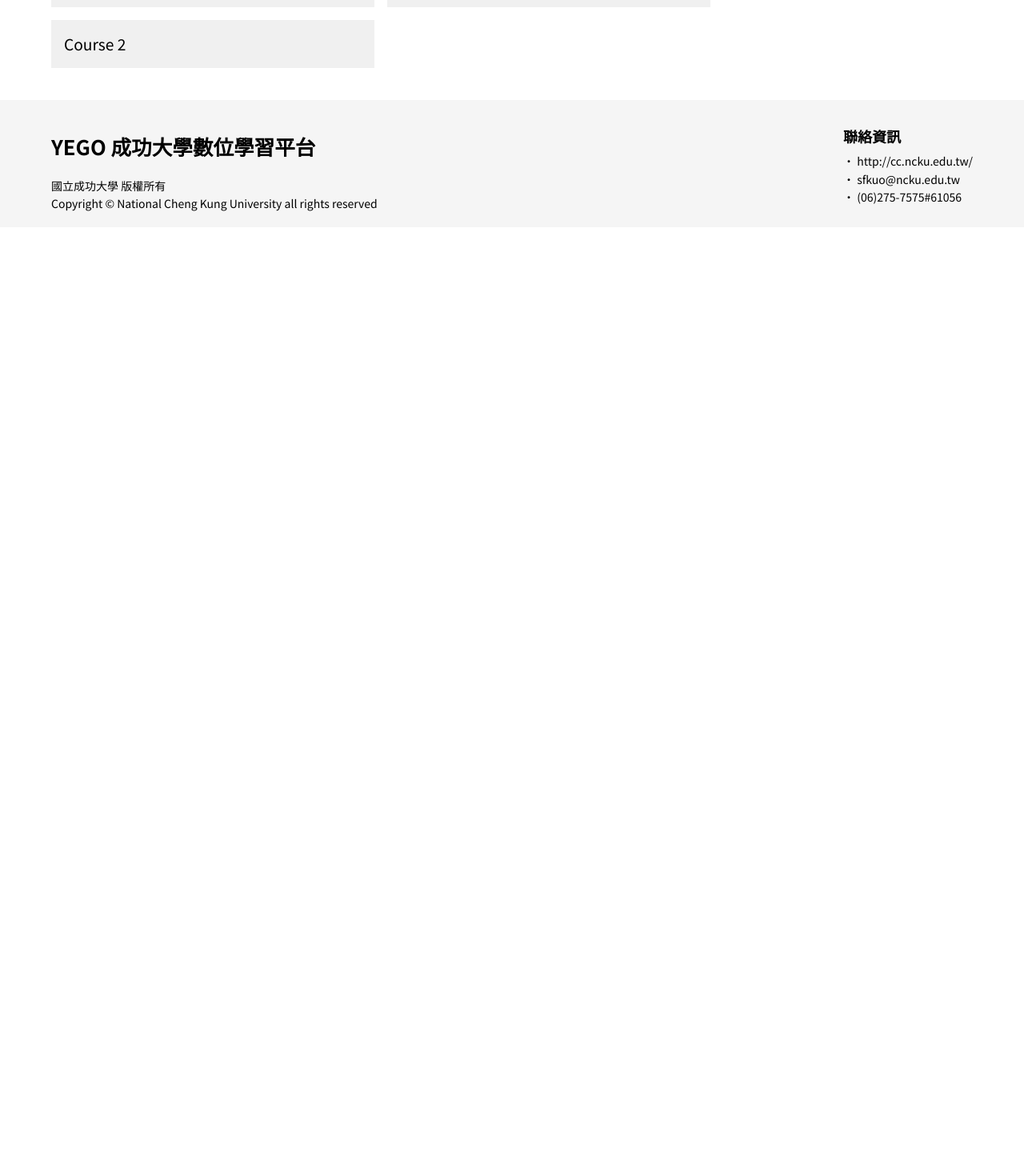
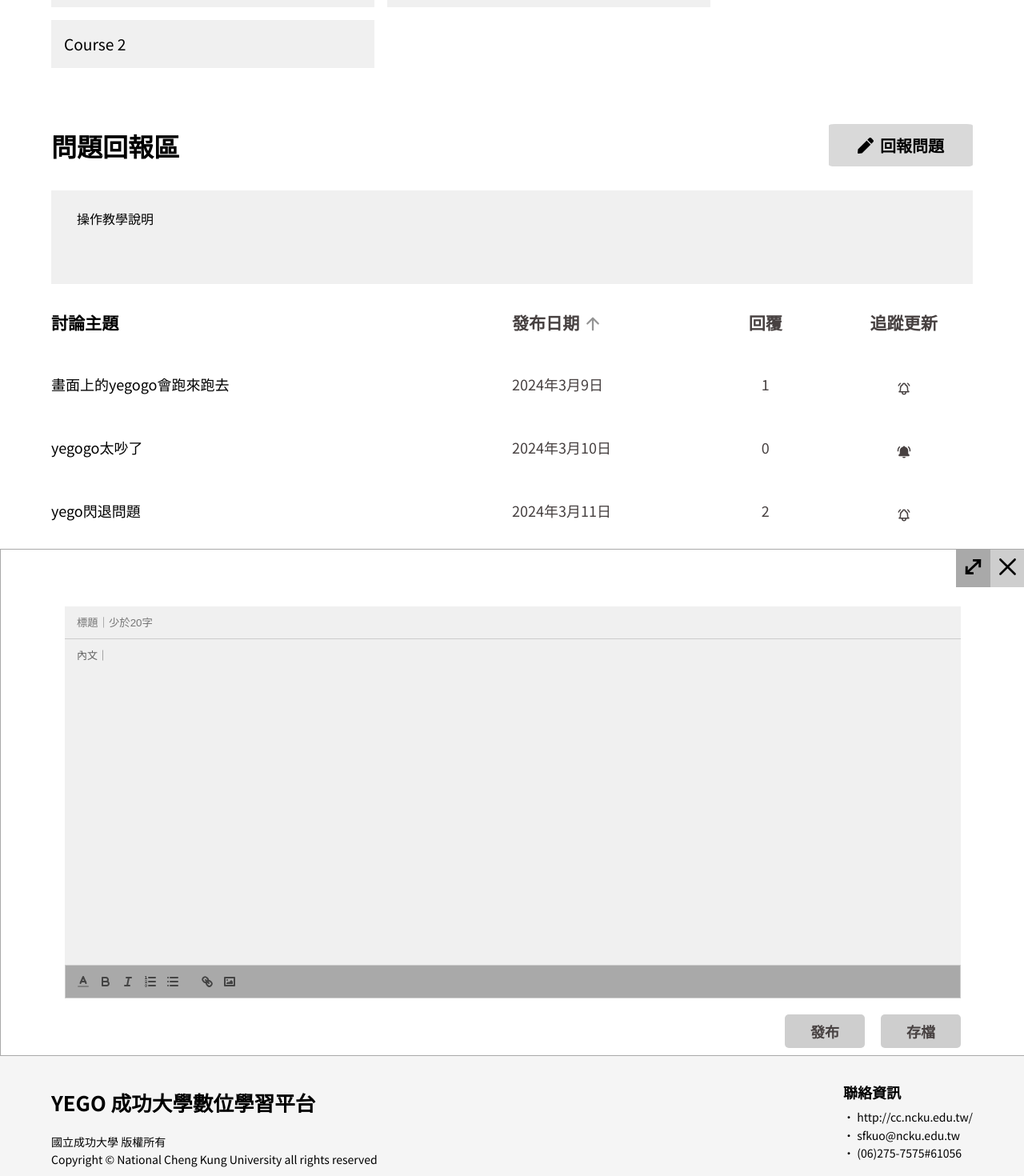
Before and after one commit to salmoniscute/Yego, a React (Create React App) app in the folder frontend/: page / in a window 1280 px wide. Shown: the part 900-2370 px from the top of the page at 80% size. Before the commit the page ends 1184 px from the top, so only its background shows below. Built offline with nearby package versions, Linux system fonts and the light colour scheme; sample sign-in values are in the browser's storage.

Commit message:
add: Report Page & Post Editor

```diff
--- /dev/null
+++ b/frontend/src/components/DiscussionList/index.scss
@@ -0,0 +1,50 @@
+.list {
+  display: flex;
+  justify-content: space-between;
+  font-size: 18px;
+  color: #474141;
+
+  button {
+    background-color: transparent;
+    color: #474141;
+  }
+
+  .topic {
+    width: 50%;
+    text-align: left;
+    color: black;
+    text-decoration: none;
+  }
+  .topic:active {
+    color: black;
+  }
+
+  .launch {
+    width: 20%;
+    display: flex;
+    justify-content: start;
+    align-items: start;
+
+    button {
+      width: auto;
+      color: #949494;
+      font-size: 24px;
+      padding: 5px;
+    }
+  }
+
+  .reply {
+    width:15%;
+    text-align: center;
+  }
+
+  .follow {
+    width: 15%;
+    text-align: center;
+    transition: transform all;
+
+    p {
+      font-size: 18px;
+    }
+  }
+}
--- /dev/null
+++ b/frontend/src/components/DiscussionList/index.tsx
@@ -0,0 +1,66 @@
+import { ReactElement, useState } from "react";
+import { Link } from "react-router-dom";
+
+import "./index.scss";
+
+import { BiSolidBellRing } from "react-icons/bi";
+import { TbBellRinging } from "react-icons/tb";
+import { IoArrowUp } from "react-icons/io5";
+import { IoArrowDown } from "react-icons/io5";
+
+export default function DiscussionList(): ReactElement {
+  let list = [ //get list api
+    {
+      id: 0,
+      topic: "畫面上的yegogo會跑來跑去",
+      launch: "2024年3月9日",
+      reply: 1,
+      isFollow: false
+    },
+    {
+      id: 1,
+      topic: "yegogo太吵了",
+      launch: "2024年3月10日",
+      reply: 0,
+      isFollow: true
+    },
+    {
+      id: 2,
+      topic: "yego閃退問題",
+      launch: "2024年3月11日",
+      reply: 2,
+      isFollow: false
+    }
+  ];
+
+  const [arrow, setArrow] = useState(true); //up = true, down = false
+  const Resort = () => {
+    if(arrow === true) {
+      setArrow(false);
+      // early->last api
+    }
+    else {
+      setArrow(true);
+      // last->early api
+    }
+  }
+
+  const listRender = list.map((item) =>
+    <div key={item.id} className="list">
+      <Link to="/" className="topic"><p>{item.topic}</p></Link>
+      <p className="launch">{item.launch}</p>
+      <p className="reply">{item.reply}</p>
+      <button className="follow"><p>{item.isFollow === true ? <BiSolidBellRing /> : <TbBellRinging />}</p></button>
+    </div>
+  );
+
+  return <>
+  <div className="list">
+      <h3 className="topic">討論主題</h3>
+      <h3 className="launch">發布日期<button onClick={Resort}>{arrow === true ? <IoArrowUp /> : <IoArrowDown />}</button></h3>
+      <h3 className="reply">回覆</h3>
+      <h3 className="follow">追蹤更新</h3>
+  </div>
+  {listRender}
+  </>
+}
--- /dev/null
+++ b/frontend/src/components/PostEditor/index.scss
@@ -0,0 +1,73 @@
+#postEditor {
+  margin: 0 auto;
+  padding: 55px 0;
+  width: 80rem;
+  border: 1px #a9a9a9 solid;
+  position: relative;
+  .btn {
+    width: auto;
+    color: black;
+    font-size: 35px;
+    padding: 4px;
+    padding-bottom: 0;
+  }
+  .expand-btn {
+    background-color: #a9a9a9;
+    position: absolute;
+    top: 0;
+    right: 43px;
+  }
+  .close-btn {
+    background-color: #cecece;
+    position: absolute;
+    right: 0;
+    top: 0;
+  }
+  .bottom-btn {
+    width: auto;
+    background-color: #cecece;
+    color: #474141;
+    font-weight: bold;
+    font-size: 18px;
+    border-radius: 5px;
+    padding: 8px 32px;
+    margin-left: 20px;
+    margin-top: 20px;
+    float: right;
+  }
+  .text-editor {
+    margin: 1rem auto;
+    max-width: 70rem;
+    border-radius: 0.5rem;
+    border: none;
+
+    .title {
+      height: 2.5rem;
+      background: #f0f0f0;
+      margin: 0;
+      padding: 12px 15px;
+      border: none;
+    }
+    .title:focus {
+      outline: none;
+    }
+    .ql-container {
+      height: 25.5rem;
+      background: #f0f0f0;
+      border-bottom: none;
+      border-right: none;
+      border-left: none;
+    }
+    #toolbar {
+      background: #a9a9a9;
+
+      .ql-format {
+        margin-right: 0.5rem;
+      }
+    }
+    .ql-editor::before {
+      content: attr(data-placeholder);
+      font-style: normal;
+    }
+  }
+}
--- /dev/null
+++ b/frontend/src/components/PostEditor/index.tsx
@@ -0,0 +1,110 @@
+import React, { Component } from 'react';
+import ReactQuill, { Quill } from 'react-quill';
+import 'react-quill/dist/quill.snow.css';
+
+import "./index.scss";
+
+import { RxCross2 } from "react-icons/rx";
+import { CgExpand } from "react-icons/cg";
+
+//自定義按鈕可參考以下：
+// 定义自定义按钮组件，使用 Octicon
+const CustomButton: React.FC = () => <span className="octicon octicon-star" />;
+
+// // 插入星星的事件处理函数
+// function insertStar(this: any) {
+//   const cursorPosition = this.quill.getSelection().index;
+//   this.quill.insertText(cursorPosition, "★");
+//   this.quill.setSelection(cursorPosition + 1);
+// }
+
+const CustomToolbar: React.FC = () => (
+  <div id="toolbar">
+    <span className="ql-formats">
+      <select className="ql-color">
+        <option value="red" />
+        <option value="green" />
+        <option value="blue" />
+        <option value="orange" />
+        <option value="violet" />
+        <option value="#d0d1d2" />
+        <option selected />
+      </select>
+      <button className="ql-bold" />
+      <button className="ql-italic" />
+      <button className="ql-list" value="ordered" />
+      <button className="ql-list" value="bullet" />
+      </span>
+    <span className="ql-formats">
+      <button className="ql-link" />
+      <button className="ql-image" />
+    </span>
+    <CustomButton />
+  </div>
+);
+
+// 编辑器组件，包括自定义工具栏和内容容器
+class Editor extends Component<{ placeholder?: string }, { editorHtml: string }> {
+  constructor(props: { placeholder?: string }) {
+    super(props);
+    this.state = { editorHtml: "" };
+    this.handleChange = this.handleChange.bind(this);
+  }
+
+  handleChange(html: string) {
+    this.setState({ editorHtml: html });
+  }
+
+  render() {
+    return (
+      <div id="postEditor">
+        <button className='btn expand-btn'><CgExpand /></button>
+        <button className='btn close-btn'><RxCross2 /></button>
+        <div className="text-editor">
+          <input type="text" placeholder='標題｜少於20字' className='title'/>
+          <ReactQuill
+            onChange={this.handleChange}
+            placeholder='內文｜'
+            modules={Editor.modules}
+            formats={Editor.formats}
+            theme={"snow"} // 设置为 "snow" 使用默认主题
+          />
+          <CustomToolbar />
+          <button className='bottom-btn'>存檔</button>
+          <button className='bottom-btn'>發布</button>
+        </div>
+      </div>
+    );
+  }
+
+  static modules = {
+    toolbar: {
+      container: "#toolbar",
+      handlers: {
+        //insertStar: insertStar
+      }
+    },
+    clipboard: {
+      matchVisual: false,
+    }
+  };
+
+  static formats = [
+    "header",
+    "font",
+    "size",
+    "bold",
+    "italic",
+    "underline",
+    "strike",
+    "blockquote",
+    "list",
+    "bullet",
+    "indent",
+    "link",
+    "image",
+    "color"
+  ];
+}
+
+export default Editor;
--- a/frontend/src/views/MainPage/index.tsx
+++ b/frontend/src/views/MainPage/index.tsx
@@ -16,6 +16,8 @@ import userDataContext from "context/userData";
 
 import WebAnnouncement from "components/WebAnnouncement";
 import PlatformFriendlyArea from "components/PlatformFriendlyArea";
+import ReportPage from "views/ReportPage";
+import PostEditor from "components/PostEditor";
 
 import "./index.scss";
 
@@ -37,7 +39,7 @@ export default function MainPage(props: propsType): ReactElement {
     const { getText } = useContext(functionContext)
     const userData = useContext(userDataContext);
 
-    return userData === null ? <Navigate to="/" /> : <div id="mainPage">
+    return userData === null ? <Navigate to="/" /> : <div><div id="mainPage">
         <div className="main">
             <WebAnnouncement webAnnouncementList={webAnnouncementList} />
             <div className="currentCourse">
@@ -88,5 +90,10 @@ export default function MainPage(props: propsType): ReactElement {
                 <PlatformFriendlyArea titleId="teacher_ta_friendly_area" />
             </div>
         }
-    </div>;
+    </div>
+
+    <ReportPage />
+    <PostEditor />
+    </div>
+    ;
 };
--- /dev/null
+++ b/frontend/src/views/ReportPage/index.scss
@@ -0,0 +1,41 @@
+#reportPage {
+  margin: auto;
+  max-width: 90vw;
+
+  .header {
+    display: flex;
+    flex-shrink: 0;
+    justify-content: space-between;
+    align-items: center;
+    margin: 12px 0;
+
+    button {
+      display: flex;
+      justify-content: space-between;
+      align-items: center;
+      width: auto;
+      padding: 12px 36px;
+      background-color: #d9d9d9;
+      color: black;
+      font-size: 20px;
+      font-weight: bold;
+      border-radius: 4%;
+
+      span {
+        margin-left: 8px;
+      }
+    }
+  }
+
+  .tutorial {
+    height: 115px;
+    background-color: #f0f0f0;
+    padding: 1px 32px;
+    margin: 12px 0;
+
+    h4 {
+      font-size: 16px;
+      font-weight: normal;
+    }
+  }
+}
--- /dev/null
+++ b/frontend/src/views/ReportPage/index.tsx
@@ -0,0 +1,20 @@
+import { ReactElement } from "react";
+
+import DiscussionList from "components/DiscussionList";
+
+import './index.scss';
+
+import { FaPen } from "react-icons/fa";
+
+export default function ReportPage(): ReactElement {
+  return <div id="reportPage">
+    <div className="header">
+      <h1>問題回報區</h1>
+      <button><FaPen /><span>回報問題</span></button>
+    </div>
+    <div className="tutorial">
+      <h4>操作教學說明</h4>
+    </div>
+    <DiscussionList />
+  </div>
+}
```
Also changed, not shown: frontend/package.json (+6 -1 lines), 2 other files (tests, documents, lock files or other folders).
